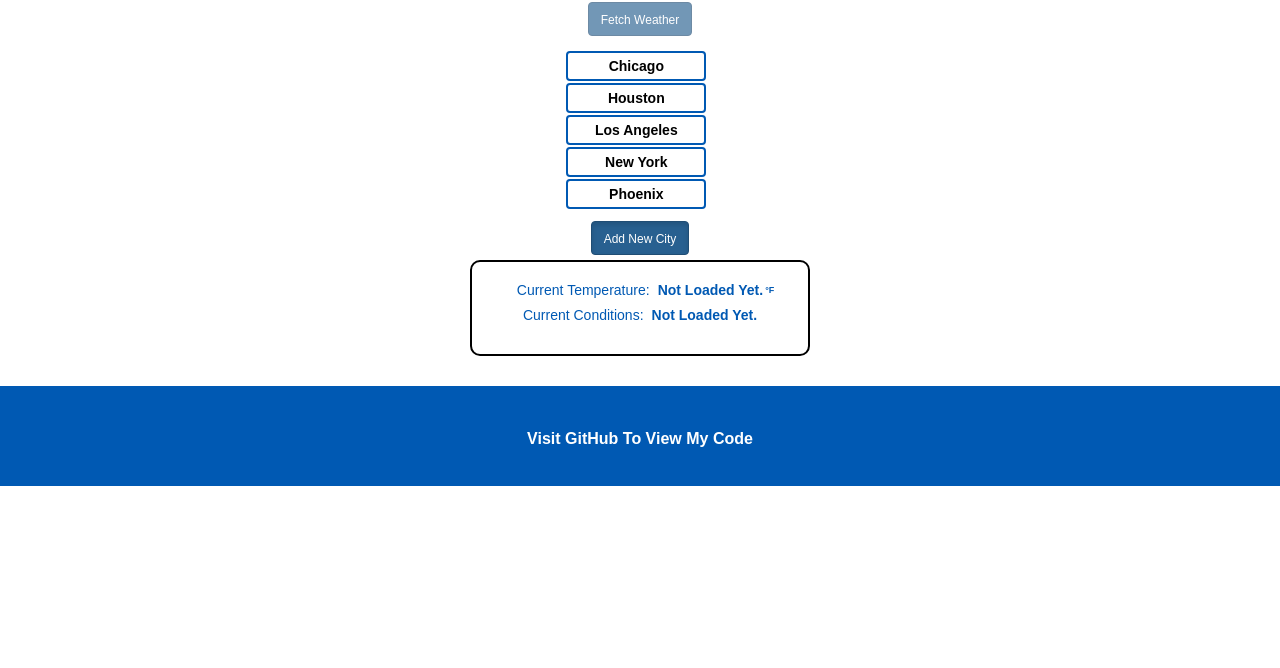
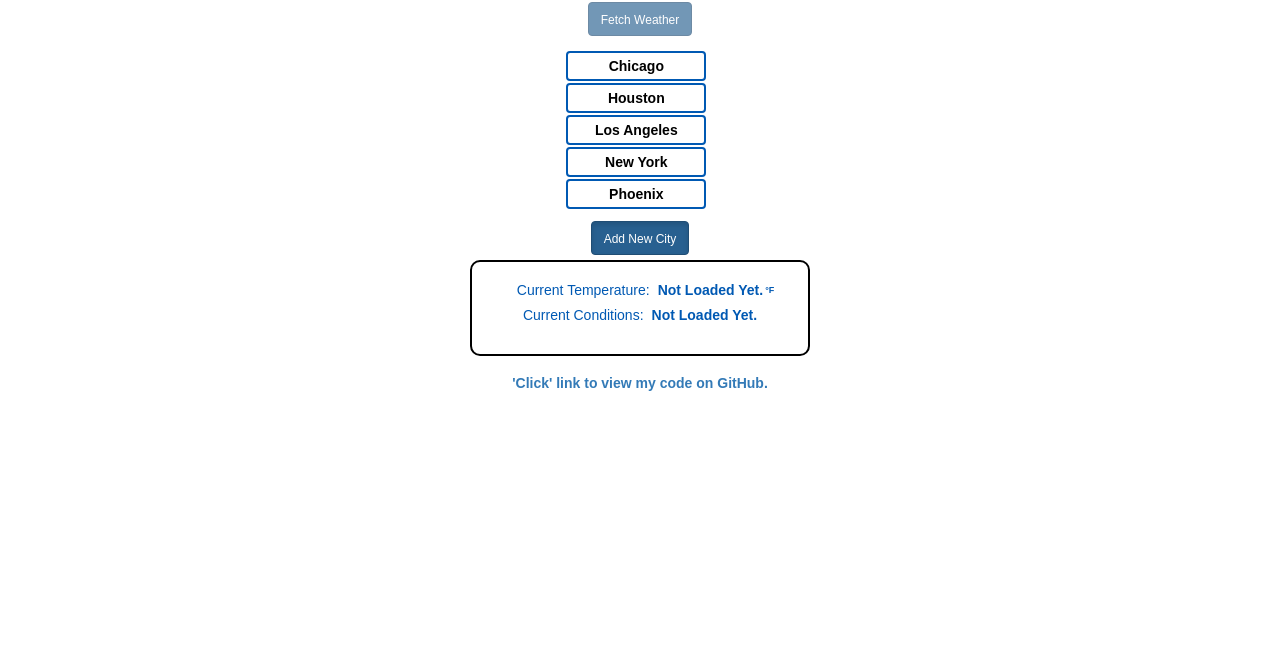
Before and after one commit to jffernan/my-react-redux-weather-app, a React app: page / in a window 1280 px wide. Shown: the part 132-800 px from the top of the page. Built offline with nearby package versions, Linux system fonts and the light colour scheme.

Commit message:
final css styling for title & footer

```diff
--- a/public/index.html
+++ b/public/index.html
@@ -26,7 +26,6 @@
     <noscript>
       You need to enable JavaScript to run this app.
     </noscript>
-    <h1 className="text-center page-title">My React Redux Weather App</h1>
     <div id="root"></div>
     <!--
       This HTML file is a template.
--- a/src/App.css
+++ b/src/App.css
@@ -12,35 +12,12 @@
   text-align: center;
 }
 
-.App-footer {
-  visibility: visible;
-  background-color: #0059b3;
-  height: 100px;
-  padding: 20px 0px 80px 50px;
-  color: black;
-  margin-top: 30px;
+h3.github {
+  color: #0059b3;
   text-align: center;
+  font-weight: bold;
+  font-size: 14px;
 }
-
-.App-code {
-  visibility: visible;
-  text-align: center;
-  font-size: 32px;
-}
-
-a {
-  visibility: visible;
-  color: white;
-  font-size: 16px;
-  text-align: center;
-  padding: 25px 50px 0px 0px;
-}
-
-#map {
-  height: 400px;
-  width: 100%;
-  display:block;
- }
 
 .page-title {
   text-align: center;
@@ -199,13 +176,6 @@ input:focus {
   text-transform: capitalize;
 }
 
-.gloc {
-  font-size: 18px;
-  font-weight: bold;
-  text-transform: capitalize;
-  color: green;
-}
-
 .temp-wrapper {
   text-align: center;
   position: relative;
--- a/src/components/OutputDisplay.js
+++ b/src/components/OutputDisplay.js
@@ -13,15 +13,6 @@ const OutputDisplay = (props) =>
       </p>
       <br/>
     </div>
-    <footer className="App-footer">
-      <h4 className="App-code">
-        <a target="_blank"
-          rel="noopener noreferrer"
-          href="https://github.com/jffernan/my-react-weather-app">
-          Visit GitHub To View My Code
-        </a>
-      </h4>
-    </footer>
   </div>
 
 export default OutputDisplay;
--- a/src/components/WeatherApp.js
+++ b/src/components/WeatherApp.js
@@ -45,6 +45,7 @@ class WeatherApp extends Component {
 
     return (
       <div className = "weatherApp">
+        <h1>Welcome To My React Redux Weather App</h1>
         <LocationForm
           fetchDataSubmit = { this.fetchData}
           changeLocationSubmit = { this.changeLocation }
@@ -59,6 +60,13 @@ class WeatherApp extends Component {
           tempOutput = { currentTemp }
           condOutput = { currentCond }
         />
+        <h3 className="github">
+          <a target="_blank"
+            rel="noopener noreferrer"
+            href="https://github.com/jffernan/my-react-weather-app">
+            'Click' link to view my code on GitHub.
+          </a>
+        </h3>
       </div>
     );
   }
```
